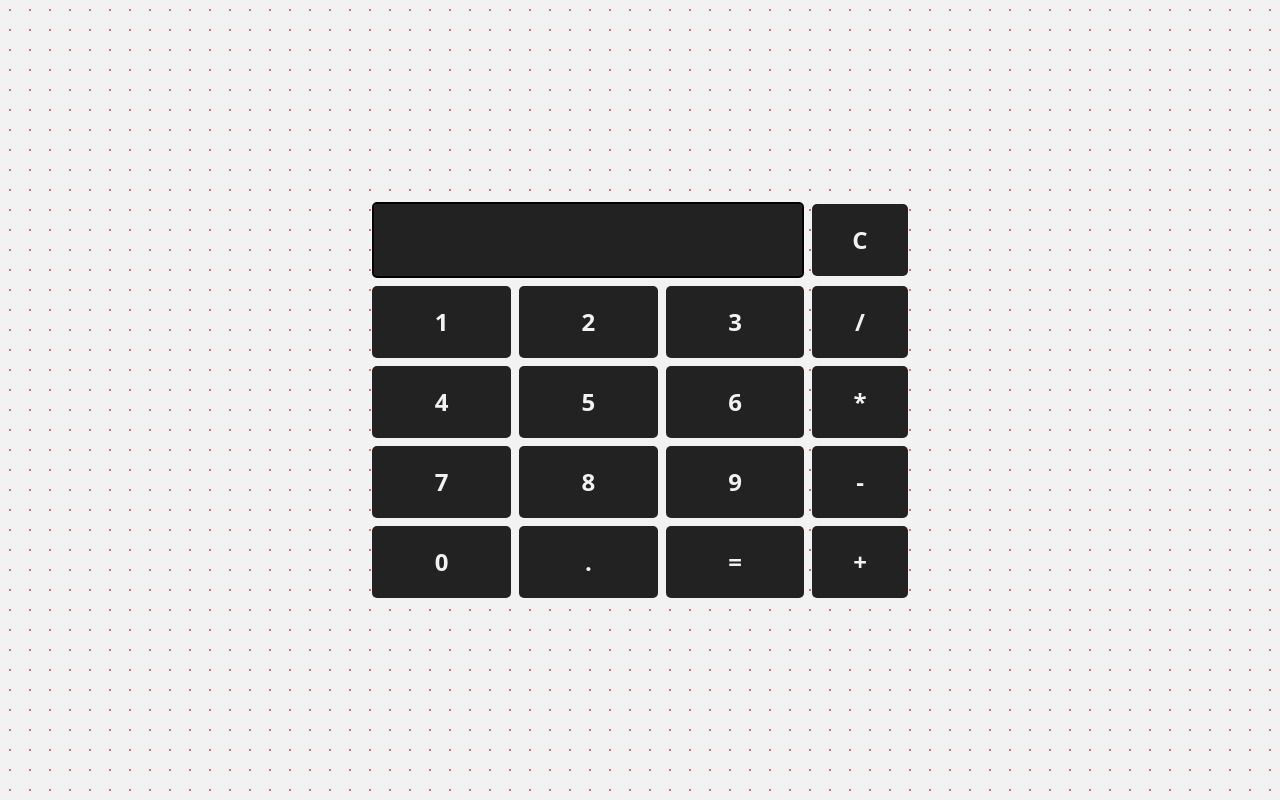
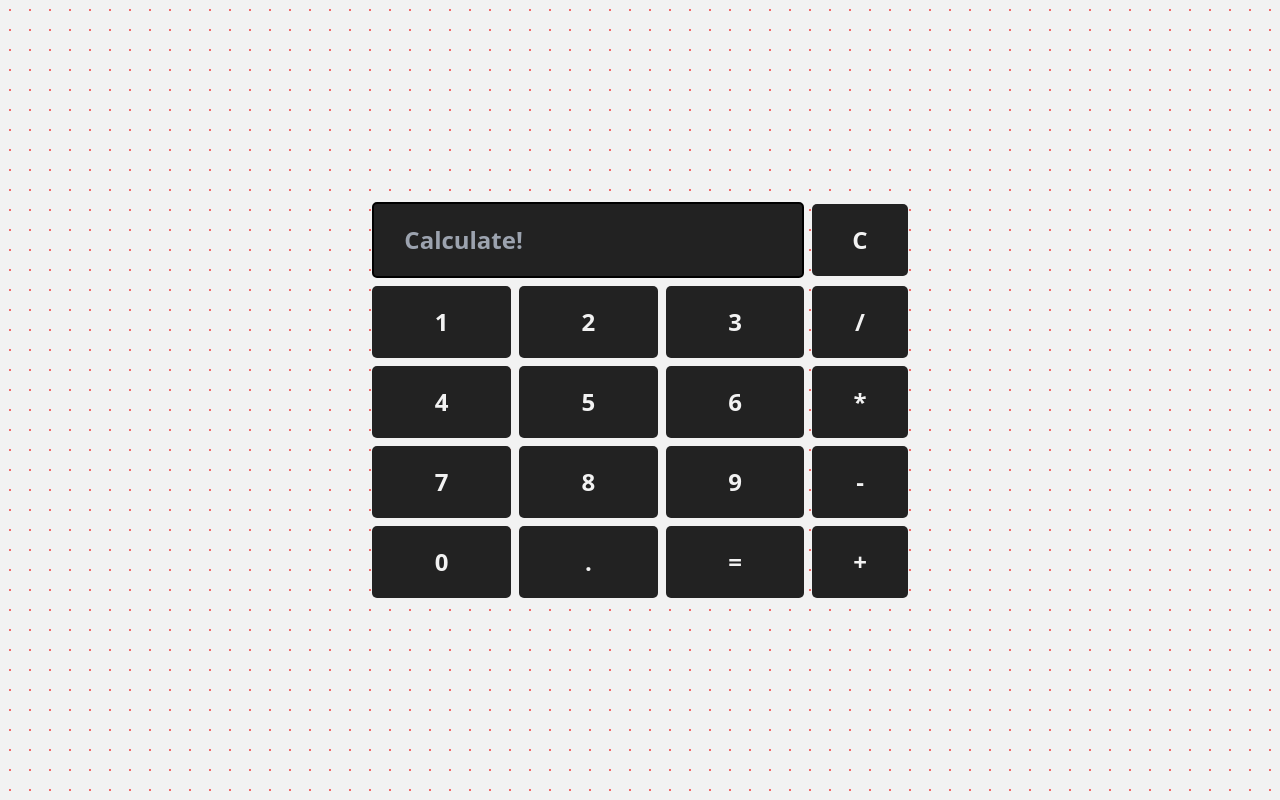
Before and after one commit to Jeydin21/Calculator-App, a plain HTML site: page index.html in a window 1280 px wide. Drawn offline with nearby package versions, Linux system fonts and the light colour scheme.

Commit message:
Little placeholder for the display

```diff
--- a/index.html
+++ b/index.html
@@ -17,7 +17,7 @@
       <tr>
         <td colspan="3" class="p-1"><input
             class="bg-[#222222] text-[#F2F2F2] dark:bg-[#F2F2F2] dark:text-[#222222] text-2xl font-bold px-[30px] py-5 rounded-[5px] border-[none] border-2 border-solid border-[black]"
-            type="text" id="result"></td>
+            type="text" id="result" placeholder="Calculate!"></td>
         <td class="p-1"><input
             class="dark:hover:bg-blue-300 hover:bg-slate-500 duration-200 active:scale-90 w-full bg-[#222222] text-[#F2F2F2] dark:bg-[#F2F2F2] dark:text-[#222222] text-2xl font-bold px-10 py-5 rounded-[5px] border-[none]"
             type="button" value="C" onclick="clear()"></td>
```
